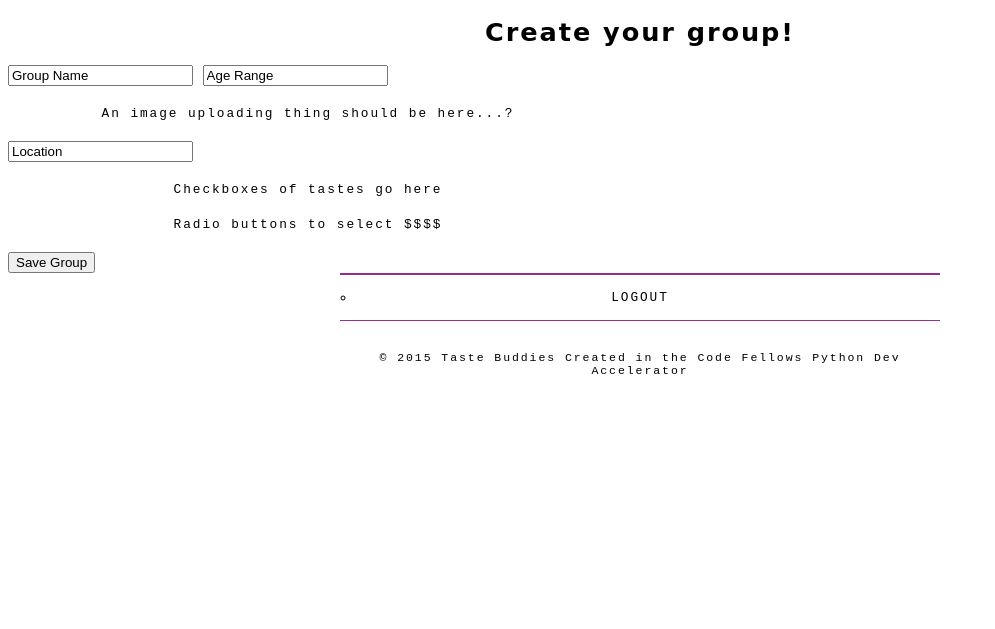
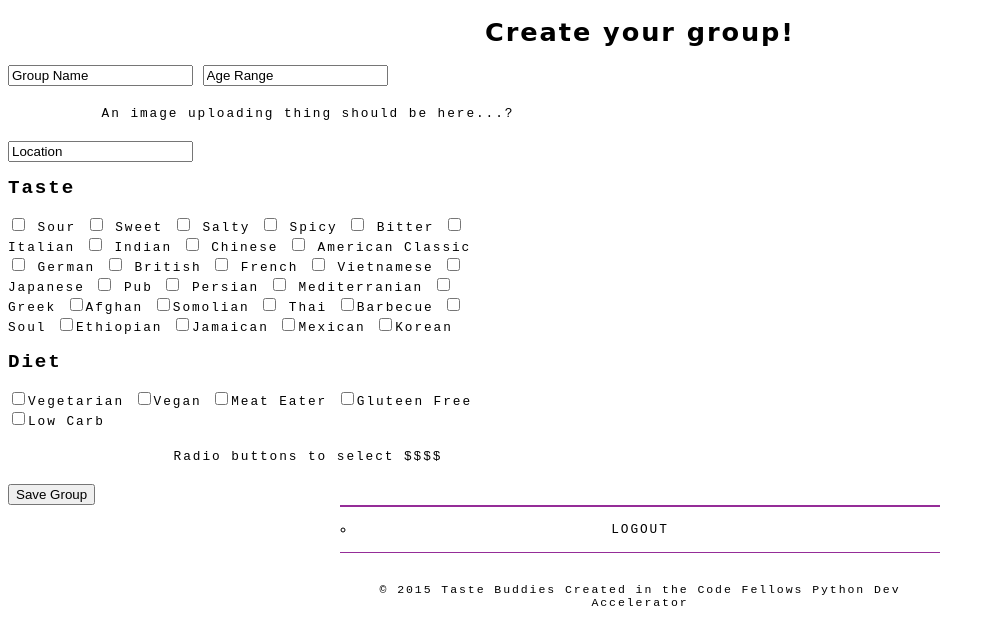
Before and after one commit to meslater1030/taste-buddies, a Python web app: template tastebuddies/templates/group_create.jinja2 in a window 1280 px wide. Shown: the part 486-1115 px from the top of the page, without its empty margins (0-995 px from the left). Before the commit the page ends 860 px from the top, so only its background shows below. Run offline with Jinja, Linux system fonts and the light colour scheme; the template is opened without the code that fills it, so the values that code supplies are empty; some web fonts are replaced.

Commit message:
add checkboxes for group_create page

```diff
--- a/tastebuddies/templates/group_create.jinja2
+++ b/tastebuddies/templates/group_create.jinja2
@@ -16,7 +16,46 @@
     <input type="text" name="location" id="location"
     value="Location"/>
 
-    <p>Checkboxes of tastes go here</p>
+    <h2>Taste</h2>
+    <input type="checkbox" name="taste" class="style" value="Sour"> Sour
+    <input type="checkbox" name="taste" class="style" value="Sweet"> Sweet
+    <input type="checkbox" name="taste" class="style" value="Salty"> Salty
+    <input type="checkbox" name="taste" class="style" value="Spicy"> Spicy
+    <input type="checkbox" name="taste" class="style" value="Bitter"> Bitter
+    <input type="checkbox" name="taste" class="style" value="Italian"> Italian
+    <input type="checkbox" name="taste" class="style" value="Indian"> Indian
+    <input type="checkbox" name="taste" class="style" value="Chinese"> Chinese
+    <input type="checkbox" name="taste" class="style" value="American Classic"> American Classic
+    <input type="checkbox" name="taste" class="style" value="German"> German
+    <input type="checkbox" name="taste" class="style" value="British"> British
+    <input type="checkbox" name="taste" class="style" value="French"> French
+    <input type="checkbox" name="taste" class="style" value="Vietnamese"> Vietnamese
+    <input type="checkbox" name="taste" class="style" value="Japanese"> Japanese
+    <input type="checkbox" name="taste" class="style" value="Pub"> Pub
+    <input type="checkbox" name="taste" class="style" value="Persian"> Persian
+    <input type="checkbox" name="taste" class="style" value="Mediterranian"> Mediterranian
+    <input type="checkbox" name="taste" class="style" value="Greek"> Greek
+    <input type="checkbox" name="taste" class="style" value="Afghan">Afghan
+    <input type="checkbox" name="taste" class="style" value="Somolian">Somolian
+    <input type="checkbox" name="taste" class="style" value="Thai">
+    Thai
+    <input type="checkbox" name="taste" class="style" value="Barbecue">Barbecue
+    <input type="checkbox" name="taste" class="style" value="Soul">
+    Soul
+    <input type="checkbox" name="taste" class="style" value="Ethiopian">Ethiopian
+    <input type="checkbox" name="taste" class="style" value="Jamaican">Jamaican
+    <input type="checkbox" name="taste" class="style" value="Mexican">Mexican
+    <input type="checkbox" name="taste" class="style" value="Korean">Korean
+    <h2>Diet</h2>
+    <input type="checkbox" name="taste" class="style" value="Vegetarian">Vegetarian
+    <input type="checkbox" name="taste" class="style" value="Vegan">Vegan
+    <input type="checkbox" name="taste" class="style" value="Meat Eater">Meat Eater
+    <input type="checkbox" name="taste" class="style" value="Gluten Free">Gluteen Free
+    <input type="checkbox" name="taste" class="style" value="Low Carb">Low Carb
+
+
+
+
 
     <p>Radio buttons to select $$$$</p>
 
```
